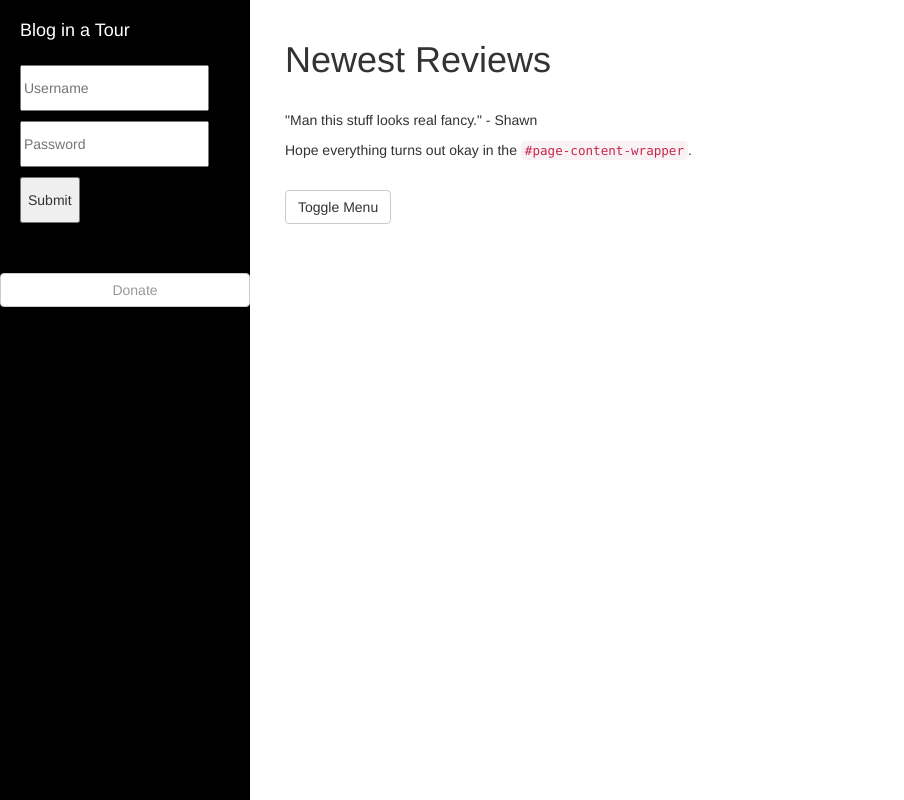
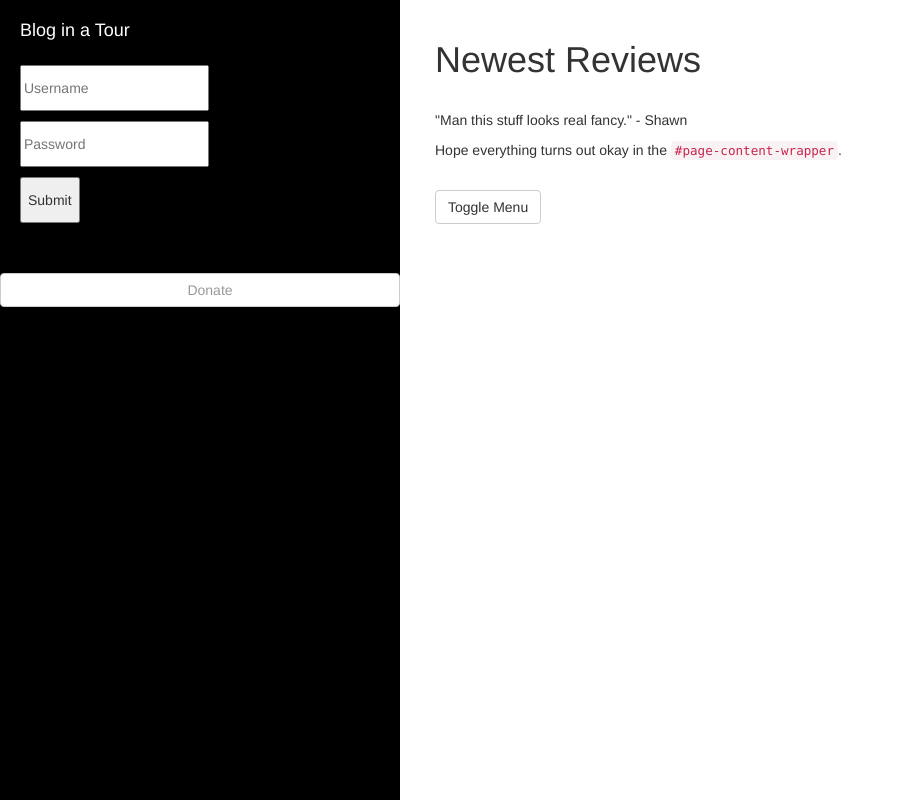
Before and after one commit to dillzhang/blog_in_a_tor, a Flask app: page / in a window 1280 px wide. Shown: the whole page, without its empty margins (0-904 px from the left). Run offline with Flask 2, Linux system fonts and the light colour scheme; some libraries are stand-ins or nearby versions.

Commit message:
Testing out github stuff, ignore

```diff
--- a/static/styles/css/simple-sidebar.css
+++ b/static/styles/css/simple-sidebar.css
@@ -15,16 +15,16 @@
 }
 
 #wrapper.toggled {
-    padding-left: 250px;
+    padding-left: 400px;
 }
 
 #sidebar-wrapper {
     z-index: 1000;
     position: fixed;
-    left: 250px;
+    left: 400px;
     width: 0;
     height: 100%;
-    margin-left: -250px;
+    margin-left: -400px;
     overflow-y: auto;
     background: #000;
     -webkit-transition: all 2s ease;
@@ -34,7 +34,7 @@
 }
 
 #wrapper.toggled #sidebar-wrapper {
-    width: 250px;
+    width: 400px;
 }
 
 #page-content-wrapper {
@@ -45,7 +45,7 @@
 
 #wrapper.toggled #page-content-wrapper {
     position: absolute;
-    margin-right: -250px;
+    margin-right: -400px;
 }
 
 /* Sidebar Styles */
@@ -53,7 +53,7 @@
 .sidebar-nav {
     position: absolute;
     top: 0;
-    width: 250px;
+    width: 400px;
     margin: 0;
     padding: 0;
     list-style: none;
@@ -98,7 +98,7 @@
 
 @media(min-width:768px) {
     #wrapper {
-        padding-left: 250px;
+        padding-left: 400px;
     }
 
     #wrapper.toggled {
@@ -106,7 +106,7 @@
     }
 
     #sidebar-wrapper {
-        width: 250px;
+        width: 400px;
     }
 
     #wrapper.toggled #sidebar-wrapper {
```
Also changed, not shown: templates/home.html (line endings or trailing spaces).
